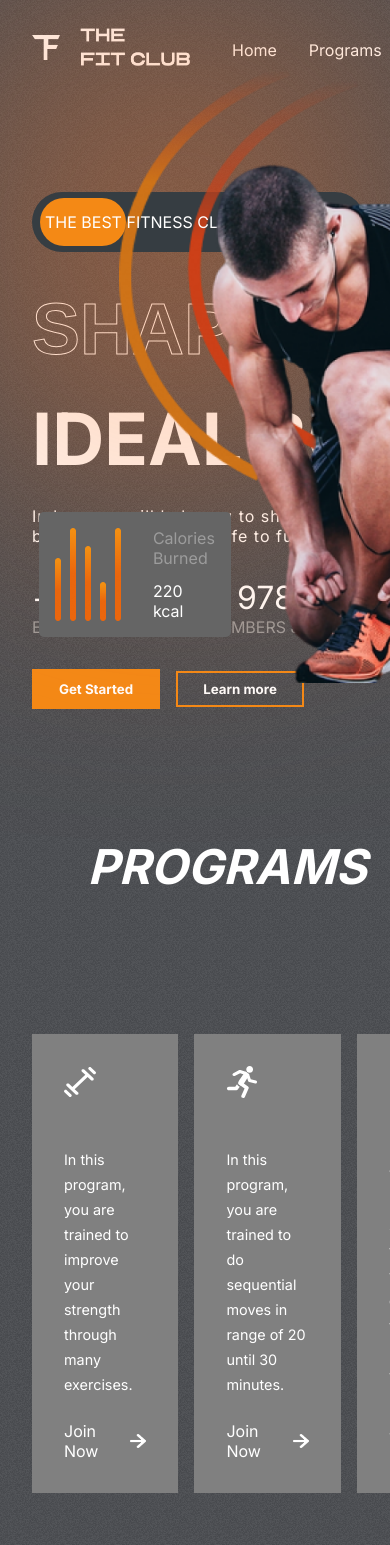
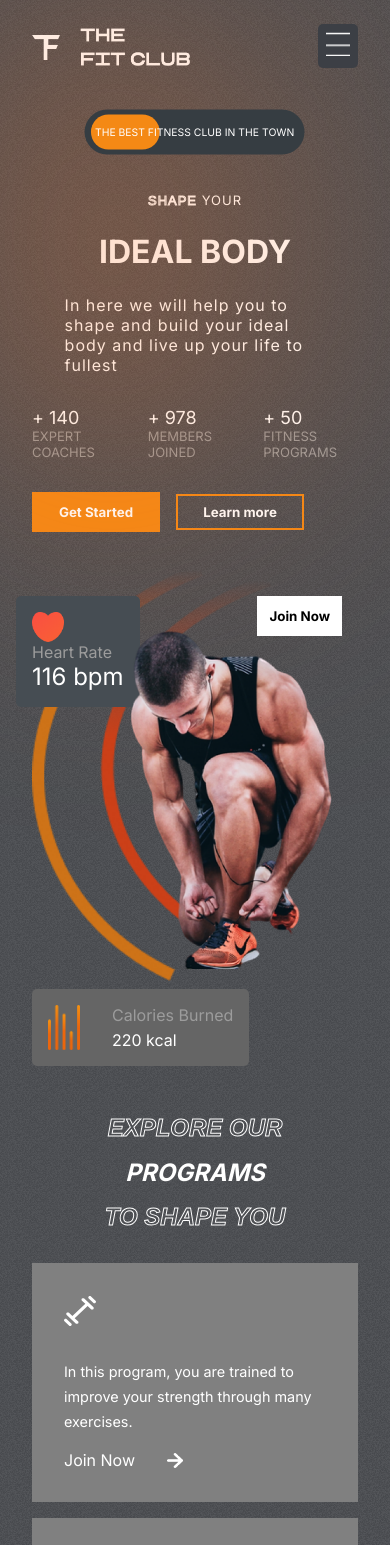
Before and after one commit to przemeklange/fit-gym-react, a React (Create React App) app: page / in a window 390 px wide. Shown: the top 1545 px of the page. Built offline with nearby package versions, Linux system fonts and the light colour scheme.

Commit message:
add responsive to page

```diff
--- a/src/components/Header/Header.css
+++ b/src/components/Header/Header.css
@@ -23,3 +23,17 @@
   cursor: pointer;
   color: var(--orange);
 }
+
+@media screen and (max-width: 768px) {
+  .header > :nth-child(2) {
+    position: fixed;
+    right: 2rem;
+    z-index: 99;
+  }
+
+  .header-menu {
+    flex-direction: column;
+    background-color: var(--appColor);
+    padding: 2rem;
+  }
+}
--- a/src/components/Header/Header.jsx
+++ b/src/components/Header/Header.jsx
@@ -1,18 +1,70 @@
-import React from "react";
+import React, { useState } from "react";
 import "./Header.css";
 import Logo from "../../assets/logo.png";
+import Bars from "../../assets/bars.png";
 
 const Header = () => {
+  const mobile = window.innerWidth <= 768 ? true : false;
+  const [menuOpened, setMenuOpened] = useState(false);
   return (
     <div className="header">
       <img src={Logo} alt="logo" className="logo" />
-      <ul className="header-menu">
-        <li>Home</li>
-        <li>Programs</li>
-        <li>Why us</li>
-        <li>Plans</li>
-        <li>Testimonials</li>
-      </ul>
+      {menuOpened === false && mobile === true ? (
+        <div
+          style={{
+            backgroundColor: "var(--appColor)",
+            padding: "0.5rem",
+            borderRadius: "5px",
+          }}
+          onClick={() => {
+            setMenuOpened(true);
+          }}
+        >
+          <img
+            src={Bars}
+            alt="bar"
+            style={{ width: "1.5rem", height: "1.5rem" }}
+          />
+        </div>
+      ) : (
+        <ul className="header-menu">
+          <li
+            onClick={() => {
+              setMenuOpened(false);
+            }}
+          >
+            Home
+          </li>
+          <li
+            onClick={() => {
+              setMenuOpened(false);
+            }}
+          >
+            Programs
+          </li>
+          <li
+            onClick={() => {
+              setMenuOpened(false);
+            }}
+          >
+            Why us
+          </li>
+          <li
+            onClick={() => {
+              setMenuOpened(false);
+            }}
+          >
+            Plans
+          </li>
+          <li
+            onClick={() => {
+              setMenuOpened(false);
+            }}
+          >
+            Testimonials
+          </li>
+        </ul>
+      )}
     </div>
   );
 };
--- a/src/components/HeroSection/Hero.css
+++ b/src/components/HeroSection/Hero.css
@@ -185,3 +185,79 @@
   height: 30rem;
   left: 0;
 }
+
+@media screen and (max-width: 768px) {
+  .hero {
+    flex-direction: column;
+  }
+  .hero-blur {
+    width: 14rem;
+  }
+  .the-best-ad {
+    margin-top: 0;
+    font-size: small;
+    align-self: center;
+    transform: scale(0.8);
+  }
+
+  .hero-text {
+    font-size: xx-large;
+    align-items: center;
+    justify-content: center;
+  }
+
+  .hero-text > div:nth-last-of-type(3) {
+    font-size: small;
+    font-weight: 200;
+    letter-spacing: 1px;
+    text-align: center;
+  }
+
+  .figures > div > span:nth-of-type(1) {
+    font-size: large;
+  }
+
+  .figures > div > span:nth-of-type(2) {
+    font-size: small;
+  }
+
+  .right-h {
+    position: relative;
+    background: none;
+  }
+
+  .heart-rate {
+    left: 1rem;
+    top: 2rem;
+    z-index: 2;
+  }
+
+  .calories {
+    position: relative;
+    top: 5rem;
+    left: 2rem;
+  }
+
+  .calories > img {
+    width: 2rem;
+  }
+
+  .calories > div > :nth-child(2) {
+    color: var(--white);
+    font-size: 1rem;
+  }
+
+  .hero-image {
+    position: relative;
+    width: 15rem;
+    left: 7rem;
+    top: 4rem;
+    align-items: center;
+  }
+
+  .hero-image-back {
+    width: 15rem;
+    left: 2rem;
+    top: 0;
+  }
+}
--- a/src/components/HeroSection/Hero.jsx
+++ b/src/components/HeroSection/Hero.jsx
@@ -9,6 +9,7 @@
 
 const Hero = () => {
   const transition = { type: "spring", duration: 3 };
+  const mobile = window.innerWidth <= 768 ? true : false;
   return (
     <div className="hero">
       <div className="blur hero-blur"></div>
@@ -16,7 +17,7 @@
         <Header />
         <div className="the-best-ad">
           <motion.div
-            initial={{ left: "238px" }}
+            initial={{ left: mobile ? "178px" : "238px" }}
             whileInView={{ left: "8px" }}
             transition={{ ...transition, type: "tween" }}
           ></motion.div>
--- a/src/components/Join/Join.css
+++ b/src/components/Join/Join.css
@@ -53,3 +53,19 @@
   background-color: var(--orange);
   color: var(--white);
 }
+
+@media screen and (max-width: 768px) {
+  .Join {
+    flex-direction: column;
+    gap: 1rem;
+  }
+
+  .left-j {
+    font-size: x-large;
+    flex-direction: column;
+  }
+
+  .right-j {
+    padding: 2rem;
+  }
+}
--- a/src/components/Plans/Plans.css
+++ b/src/components/Plans/Plans.css
@@ -88,3 +88,13 @@
   right: 0rem;
   z-index: 0;
 }
+
+@media screen and (max-width: 768px) {
+  .plans {
+    flex-direction: column;
+  }
+
+  .plan:nth-child(2) {
+    transform: none;
+  }
+}
--- a/src/components/Programs/Program.css
+++ b/src/components/Programs/Program.css
@@ -62,3 +62,17 @@
   background: var(--planCard);
   cursor: pointer;
 }
+
+@media screen and (max-width: 768px) {
+  .programs-header {
+    flex-direction: column;
+    gap: 1rem;
+    font-size: x-large;
+    align-items: center;
+    margin-top: 2rem;
+  }
+
+  .program-category {
+    flex-direction: column;
+  }
+}
--- a/src/components/Reason/Reasons.css
+++ b/src/components/Reason/Reasons.css
@@ -85,3 +85,33 @@
 .partners > img {
   width: 2.5rem;
 }
+
+@media screen and (max-width: 768px) {
+  .Reasons {
+    flex-direction: column;
+  }
+
+  .left-r {
+    grid-template-rows: auto;
+    overflow: hidden;
+  }
+
+  .left-r > :nth-child(1) {
+    width: 7rem;
+    height: 17rem;
+  }
+
+  .left-r > :nth-child(2) {
+    width: 15rem;
+    height: 10rem;
+  }
+
+  .left-r > :nth-child(3) {
+    width: 7rem;
+  }
+
+  .left-r > :nth-child(4) {
+    width: 7rem;
+    height: 6rem;
+  }
+}
--- a/src/components/Testimonials/Testimonials.css
+++ b/src/components/Testimonials/Testimonials.css
@@ -76,3 +76,40 @@
   width: 1.5rem;
   cursor: pointer;
 }
+
+@media screen and (max-width: 768px) {
+  .Testimonials {
+    flex-direction: column;
+  }
+
+  .left-t > :nth-child(2),
+  .left-t > :nth-child(3) {
+    font-size: xx-large;
+  }
+
+  .right-t {
+    display: flex;
+    flex-direction: column;
+    align-items: center;
+    justify-content: center;
+    gap: 2rem;
+  }
+
+  .right-t > div {
+    position: relative;
+    display: none;
+  }
+
+  .right-t > img {
+    top: 0;
+    right: 0;
+    position: relative;
+    align-items: center;
+  }
+
+  .right-t > :last-child {
+    display: block;
+    bottom: 0;
+    left: 0;
+  }
+}
```
